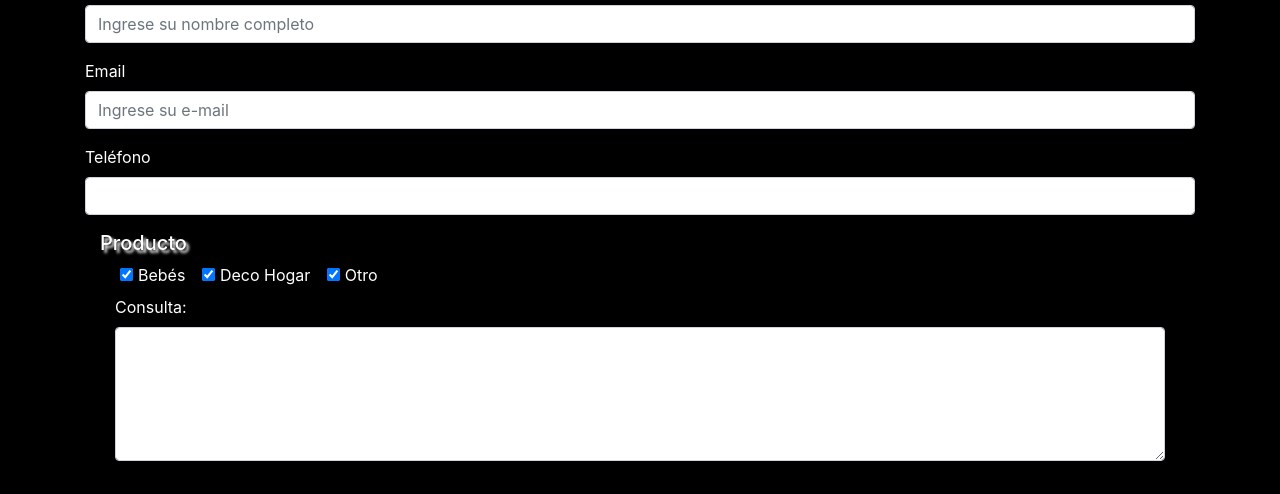
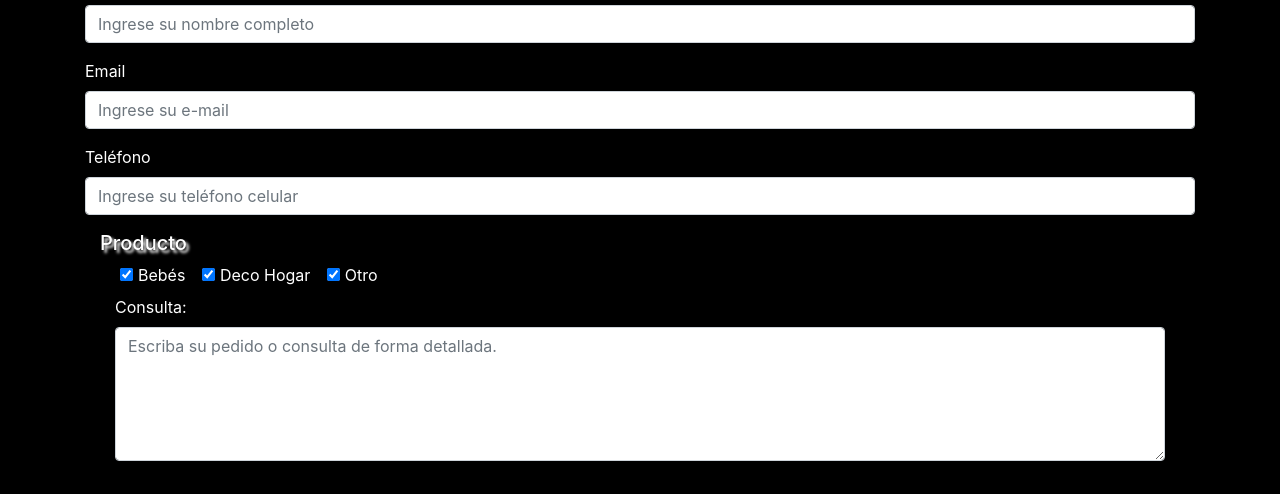
Before and after one commit to agospedano/entrega4-github, a plain HTML site: page secciones/contacto.html in a window 1280 px wide. Shown: the part 299-793 px from the top of the page. Drawn offline with nearby package versions, Linux system fonts and the light colour scheme.

Commit message:
modificación en contacto

```diff
--- a/secciones/contacto.html
+++ b/secciones/contacto.html
@@ -44,7 +44,7 @@
             </div>
             <div class="form-group">
                 <label for="telefono">Teléfono</label>
-                <input type="tel" class="form-control" name="tel" id="tel">
+                <input type="tel" class="form-control" name="tel" id="tel" placeholder="Ingrese su teléfono celular">
             </div>
 
             <div class="container">
@@ -73,7 +73,7 @@
                     <form action="/action_page.php">
                         <div class="form-group">
                             <label for="comment">Consulta:</label>
-                            <textarea class="form-control" rows="5" id="comment" name="text"></textarea>
+                            <textarea class="form-control" rows="5" id="comment" placeholder="Escriba su pedido o consulta de forma detallada." name="text"></textarea>
                         </div>
                         <button type="submit" class="btn btn-primary">Enviar</button>
                     </form>
```
